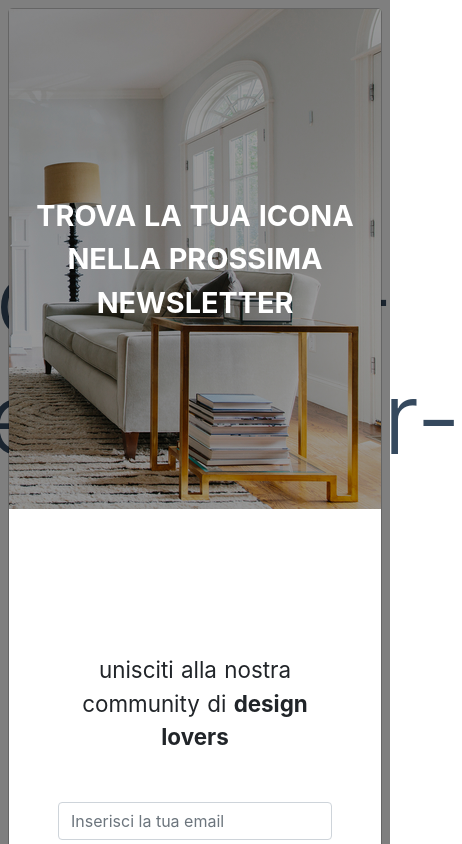
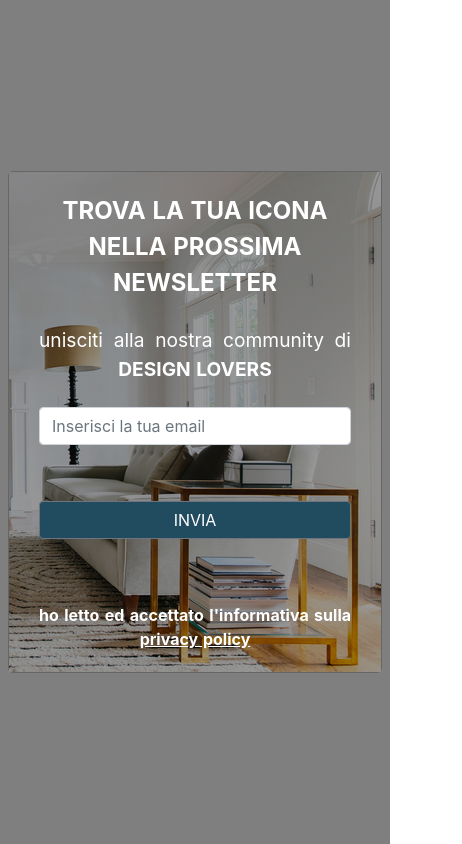
Before and after one commit to sghgh1996/deesup-task, a Nuxt app: page / in a window 390 px wide. Shown: the whole page, 462 px wide, since content can reach past the window. Built offline with nearby package versions, Linux system fonts and the light colour scheme.

Commit message:
added mobile form of newsletter

```diff
--- a/assets/styles/app.scss
+++ b/assets/styles/app.scss
@@ -45,3 +45,7 @@ html {
   color: #fff;
   background-color: #35495e;
 }
+
+.text-last-center {
+  text-align-last: center;
+}
--- a/components/news-letter/news-letter-form.vue
+++ b/components/news-letter/news-letter-form.vue
@@ -1,18 +1,19 @@
 <template>
   <div class="c-news-letter-from d-flex flex-column align-items-center">
-    <div class="my-5 title-form">
+    <div class="my-4 my-lg-5 title-form text-justify text-last-center">
       unisciti alla nostra community di <b>design lovers</b>
     </div>
 
     <ValidationProvider
       v-slot="validationContext"
       rules="email|required"
+      class="w-100"
     >
       <b-form-input
         v-model="form.email"
         type="text"
         placeholder="Inserisci la tua email"
-        class="mb-2"
+        class="mb-2 w-100"
         aria-describedby="email-live-feedback"
         :state="getValidationState(validationContext)"
       />
@@ -21,7 +22,7 @@
       </b-form-invalid-feedback>
     </ValidationProvider>
 
-    <b-button class="button-form my-4">
+    <b-button class="button-form my-5 my-lg-4">
       INVIA
     </b-button>
 
@@ -35,8 +36,8 @@
         value="accepted"
         unchecked-value="not_accepted"
       >
-        Accetto l'informativa
-        <a href="https://www.iubenda.com/privacy-policy/7828472/legal?ifr=true&height=581" target="blank"> sulla privacy</a>
+        Accetto l'informativa sulla
+        <a href="https://www.iubenda.com/privacy-policy/7828472/legal?ifr=true&height=581" target="blank"> privacy policy</a>
       </b-form-checkbox>
       <b-form-invalid-feedback
         id="privacy-live-feedback"
@@ -45,6 +46,11 @@
         {{ validationContext.errors[0] }}
       </b-form-invalid-feedback>
     </ValidationProvider>
+
+    <div class="d-lg-none privacy-text font-weight-bold mt-3 text-justify text-last-center">
+      ho letto ed accettato l'informativa sulla
+      <a href="https://www.iubenda.com/privacy-policy/7828472/legal?ifr=true&height=581" target="blank"> privacy policy</a>
+    </div>
   </div>
 </template>
 
@@ -95,11 +101,28 @@ export default {
   .c-news-letter-from {
 
     .title-form {
-      font-size: 1.4rem;
-      text-align: center;
+      font-size: 1.2rem;
+
+      @media (max-width: 991px) {
+        b {
+          text-transform: uppercase;
+        }
+      }
+    }
+
+    .privacy-text {
+      font-size: 1rem;
+
+      a {
+        color: white;
+        text-decoration: underline;
+      }
     }
 
     .button-form {
+      background-color: #214b5f;
+      width: 100%;
+
       @media (min-width: 992px) {
         background-color: #111724;
         width: 100px;
--- a/components/news-letter/news-letter-modal-content.vue
+++ b/components/news-letter/news-letter-modal-content.vue
@@ -2,24 +2,31 @@
   <b-row>
     <b-col class="image-section" lg="6">
       <div class="image-overlay" />
-      <div class="text-section d-flex align-items-center justify-content-center">
-        <div class="text-center font-weight-bold">
+      <div class="text-section d-flex align-items-center justify-content-center flex-wrap">
+        <div class="text-center font-weight-bold text-justify text-last-center">
           TROVA LA TUA ICONA <br /> NELLA PROSSIMA NEWSLETTER
         </div>
+        <news-letter-form v-if="isMobileDevice" />
       </div>
     </b-col>
-    <b-col lg="6" class="px-5 py-5 mt-5">
+    <b-col v-if="!isMobileDevice" lg="6" class="px-5 py-5 mt-5">
       <news-letter-form />
     </b-col>
   </b-row>
 </template>
 
 <script>
+import { isMobile } from 'mobile-device-detect'
 import newsLetterForm from '~/components/news-letter/news-letter-form'
 
 export default {
   components: {
     newsLetterForm
+  },
+  computed: {
+    isMobileDevice () {
+      return isMobile
+    }
   }
 }
 </script>
@@ -55,7 +62,11 @@ export default {
       left: 0;
       width: 100%;
       height: 100%;
-      font-size: 1.8rem;
+      font-size: 1.5rem;
+
+      @media (max-width: 991px) {
+        padding: 20px 30px;
+      }
     }
   }
 </style>
--- a/package.json
+++ b/package.json
@@ -22,6 +22,8 @@
     "@nuxtjs/axios": "^5.11.0",
     "bootstrap": "^4.5.0",
     "bootstrap-vue": "^2.15.0",
+    "lodash": "^4.17.15",
+    "mobile-device-detect": "^0.4.3",
     "nuxt": "^2.13.0",
     "vee-validate": "^3.3.6"
   },
--- a/pages/index.vue
+++ b/pages/index.vue
@@ -46,7 +46,7 @@ export default {}
     sans-serif;
   display: block;
   font-weight: 300;
-  font-size: 100px;
+  font-size: 50px;
   color: #35495e;
   letter-spacing: 1px;
 }
```
Also changed, not shown: 1 other file (tests, documents, lock files or other folders).
